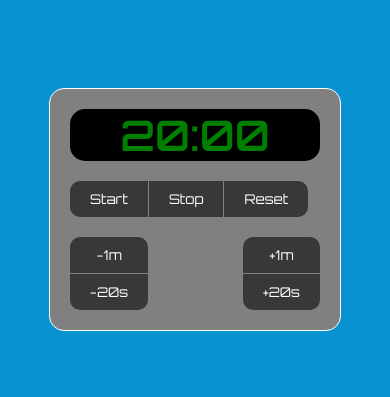
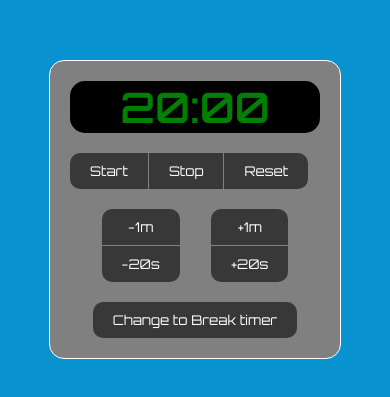
Before and after one commit to ChrisPecc/react-pomodoro, a React app: page / in a window 390 px wide. Shown: the part 213-610 px from the top of the page. Built offline with nearby package versions, Linux system fonts and the light colour scheme.

Commit message:
addition break timer

```diff
--- a/app/components/timer.js
+++ b/app/components/timer.js
@@ -8,8 +8,23 @@ const Timer = () => {
     const [minutes, setMinutes] = useState(20);
     const [isActive, setIsActive] = useState(false);
     const [isModalActive, setIsModalActive] = useState(false);
+    const [studyBreak, setStudyBreak] = useState(20);
+    const [isStudyTimer, setIsStudyTimer] = useState(true);
 
-    const toggle = () => {
+    const toggleStudy = () => {
+        if (isStudyTimer) {
+            setIsStudyTimer(false);
+            setStudyBreak(5);
+            setMinutes(5);
+        } else {
+            setIsStudyTimer(true);
+            setStudyBreak(20);
+            setMinutes(20);
+        }
+        setSeconds(0);
+    };
+
+    const toggleStart = () => {
         if (!isActive) {
             setIsActive(true);
         } else {
@@ -24,7 +39,8 @@ const Timer = () => {
     };
 
     const reset = () => {
-        setMinutes(20);
+        // setMinutes(20);
+        setMinutes(studyBreak);
         setSeconds(0);
         setIsActive(false);
         setIsModalActive(false);
@@ -100,7 +116,7 @@ const Timer = () => {
                     <div className={"command-buttons"}>
                         <Button
                             className={"button button-toggle start"}
-                            handleOnClick={toggle}
+                            handleOnClick={toggleStart}
                             label={!isActive ? " Start" : "Pause"}
                             isActive={isModalActive ? true : false}
                         />
@@ -148,6 +164,18 @@ const Timer = () => {
                         </div>
                     </div>
                 </div>
+                <div className={"set-timer-type"}>
+                    <Button
+                        className={"button study-toggle"}
+                        handleOnClick={toggleStudy}
+                        label={
+                            isStudyTimer
+                                ? "Change to Break timer"
+                                : "Change to Study timer"
+                        }
+                        isActive={isModalActive ? true : isActive}
+                    />
+                </div>
             </section>
             {isModalActive && (
                 <ModalWindow reset={reset} closeModal={closeModal} />
--- a/assets/scss/style.scss
+++ b/assets/scss/style.scss
@@ -28,6 +28,10 @@ body {
             color:white;
         }
     }
+}
+
+.study-toggle {
+    border-radius: 10px;
 }
 
 .button-stop {
@@ -122,7 +126,7 @@ body {
 
         display: flex;
         flex-direction: row;
-        justify-content: space-between;
+        justify-content: space-evenly;
 
         .time-buttons-down {
             display: flex;
@@ -152,6 +156,20 @@ body {
             }
         }
 
+    }
+
+    .set-timer-type {
+        text-align: center;
+        padding: 10px;
+
+        .study-timer {
+            border-radius: 10px 0 0 10px;
+        }
+
+        .break-timer {
+            border-radius: 0 10px 10px 0;
+            border-left: 1px solid grey;
+        }
     }
 
     .modal-buttons {
@@ -270,6 +288,20 @@ body {
         }
     }
 
+    .set-timer-type {
+        padding: 10px;
+        text-align: center;
+
+        .study-timer {
+            border-radius: 10px 0 0 10px;
+        }
+
+        .break-timer {
+            border-radius: 0 10px 10px 0;
+            border-left: 1px solid grey;
+        }
+    }
+
     .modal-buttons {
         margin-bottom: 15px;
         .button-reset {
@@ -294,6 +326,20 @@ body {
         flex-direction: column;
         align-items: center;
     }
+
+    .set-timer-type {
+        padding: 20px;
+        text-align: center;
+
+        .study-timer {
+            border-radius: 10px 0 0 10px;
+        }
+
+        .break-timer {
+            border-radius: 0 10px 10px 0;
+            border-left: 1px solid grey;
+        }
+    }
 }
 
 @media only screen and (min-width: 1001px) {
@@ -305,6 +351,19 @@ body {
         display: flex;
         flex-direction: row;
         justify-content: space-between;
+    }
+
+    .set-timer-type {
+        padding: 20px;
+
+        .study-timer {
+            border-radius: 10px 0 0 10px;
+        }
+
+        .break-timer {
+            border-radius: 0 10px 10px 0;
+            border-left: 1px solid grey;
+        }
     }
 }
 
```
Also changed, not shown: assets/scss/style.css, 1 other file.
